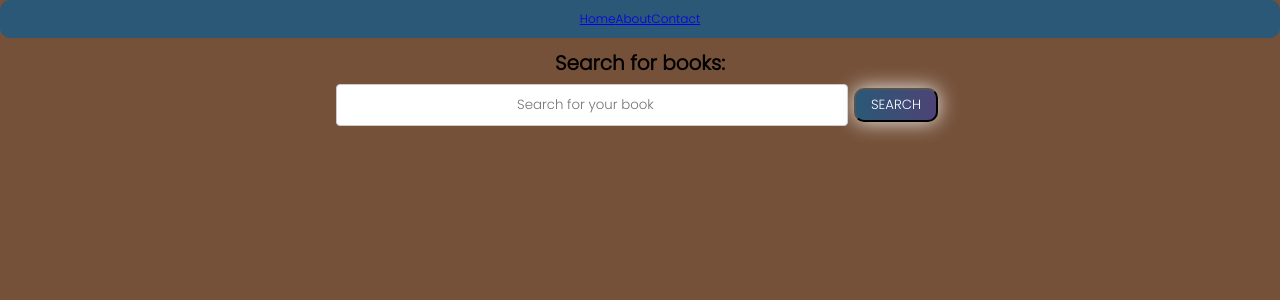
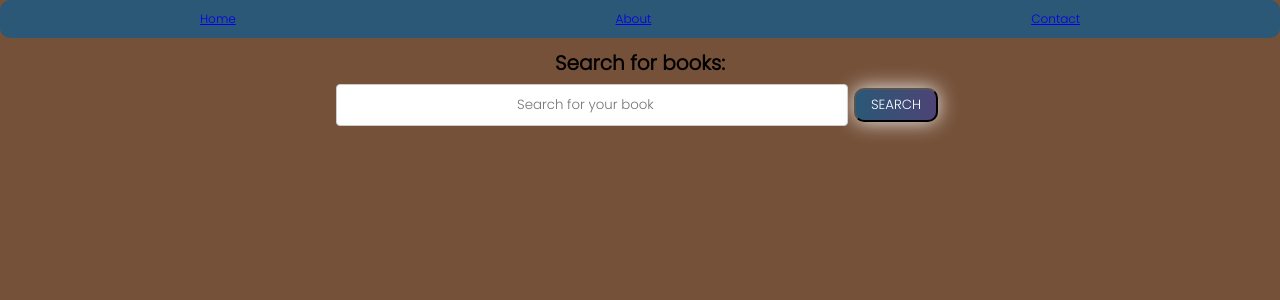
Before and after one commit to mmulahvictor/books-app-project, a React (Create React App) app: page / in a window 1280 px wide. Shown: the top 300 px of the page. Built offline with nearby package versions, Linux system fonts and the light colour scheme.

Commit message:
styling navbar

```diff
--- a/src/components/Style.css
+++ b/src/components/Style.css
@@ -38,4 +38,8 @@ input{
     padding: 10px;
     border-radius: 10px;
     margin-bottom: 10px;
+    display: flex;
+    justify-content: space-around;
+    align-items: center;
+    color: white;
 }
```
